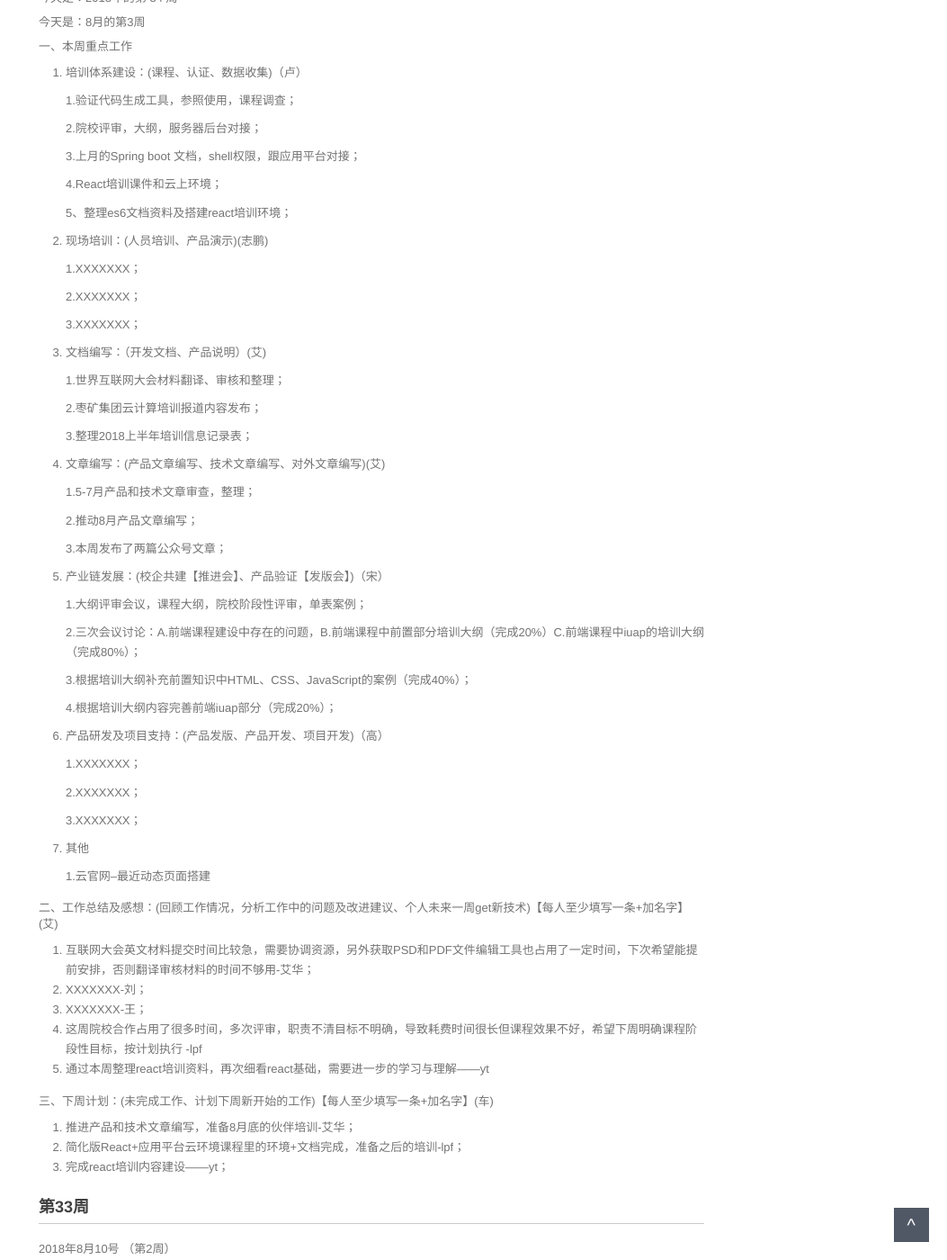
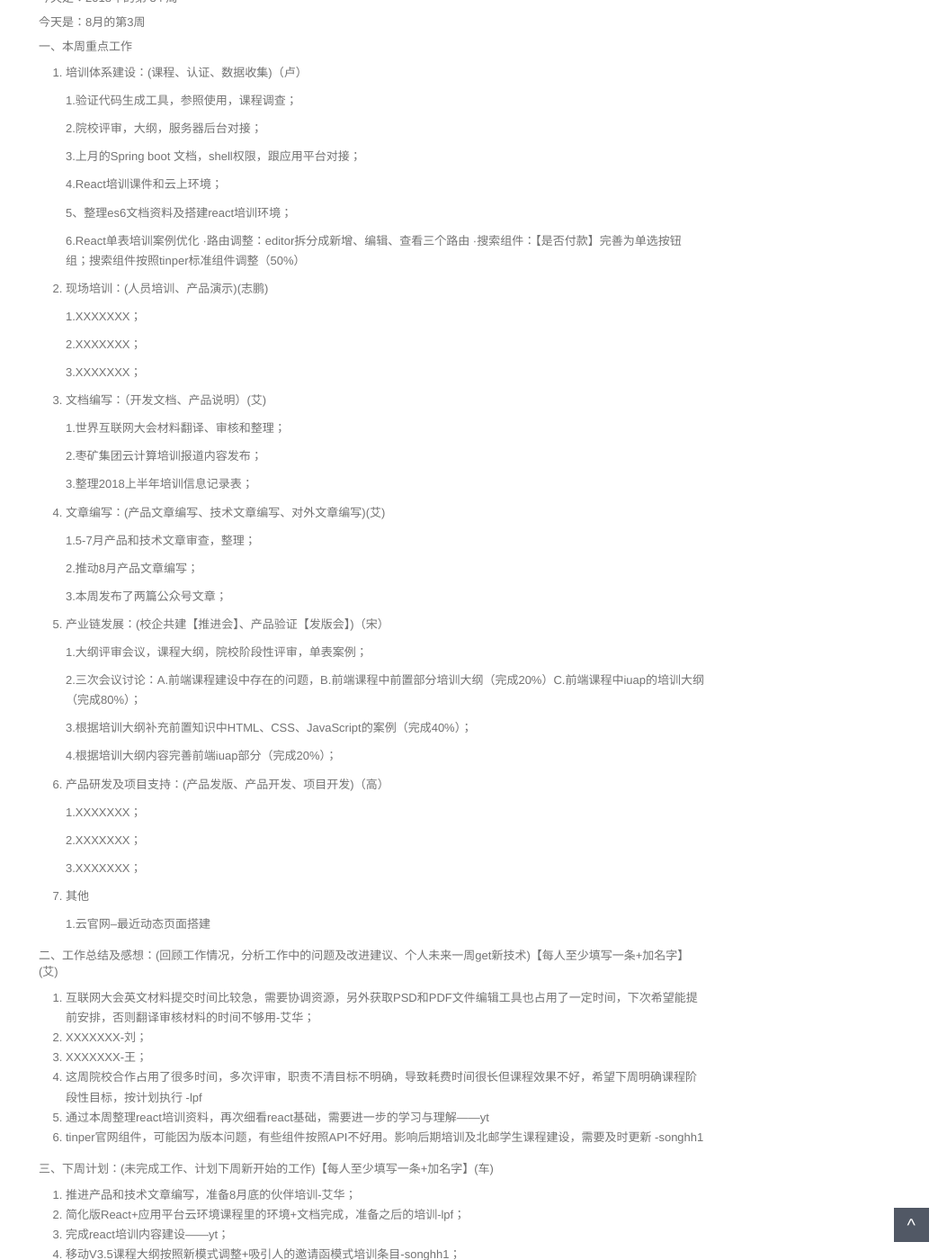
Before and after one commit to walllFlower/blog, a Jekyll site: the page built from _posts/2018-07-17-day_report_cxz.md, in a window 1280 px wide and 1400 px high, scrolled down 446 px. Shown: the whole window at 90% size, without its empty margins (227-1280 px from the left). Built offline with Jekyll 4.4.1, drawn with Linux system fonts in a browser that asks for light colours; comment, search, counter and statistics services are not loaded.

Commit message:
宋慧慧周报
宋慧慧周报

```diff
--- a/_posts/2018-07-17-day_report_cxz.md
+++ b/_posts/2018-07-17-day_report_cxz.md
@@ -32,6 +32,11 @@ categories: 技术运营工作周报
     4.React培训课件和云上环境；
 
     5、整理es6文档资料及搭建react培训环境；
+
+    6.React单表培训案例优化
+        ·路由调整：editor拆分成新增、编辑、查看三个路由
+        ·搜索组件：【是否付款】完善为单选按钮组；搜索组件按照tinper标准组件调整（50%）
+
 
 2. 现场培训：(人员培训、产品演示)(志鹏)
 
@@ -86,13 +91,14 @@ categories: 技术运营工作周报
 3. XXXXXXX-王；
 4. 这周院校合作占用了很多时间，多次评审，职责不清目标不明确，导致耗费时间很长但课程效果不好，希望下周明确课程阶段性目标，按计划执行 -lpf
 5. 通过本周整理react培训资料，再次细看react基础，需要进一步的学习与理解——yt
+6. tinper官网组件，可能因为版本问题，有些组件按照API不好用。影响后期培训及北邮学生课程建设，需要及时更新 -songhh1
 
 三、下周计划：(未完成工作、计划下周新开始的工作)【每人至少填写一条+加名字】(车)
 
 1. 推进产品和技术文章编写，准备8月底的伙伴培训-艾华；
 2. 简化版React+应用平台云环境课程里的环境+文档完成，准备之后的培训-lpf；
 3. 完成react培训内容建设——yt；
-
+4. 移动V3.5课程大纲按照新模式调整+吸引人的邀请函模式培训条目-songhh1；
 
 
 ###  第33周
```
